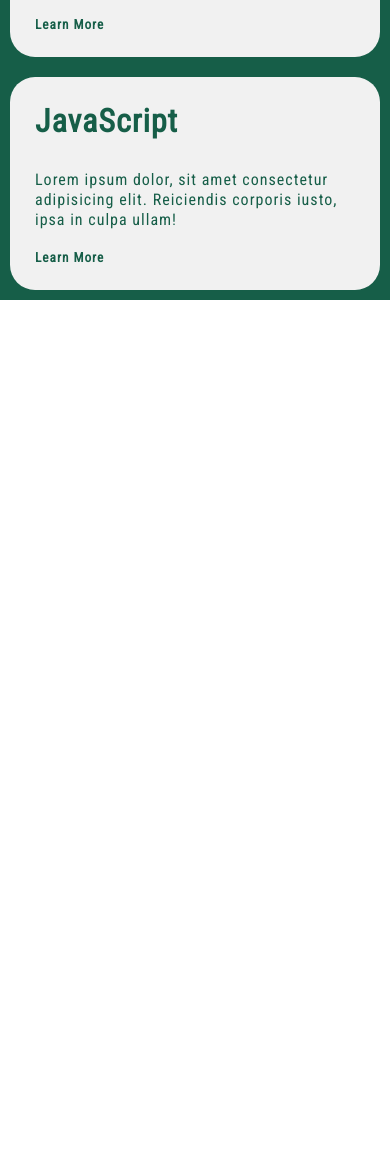
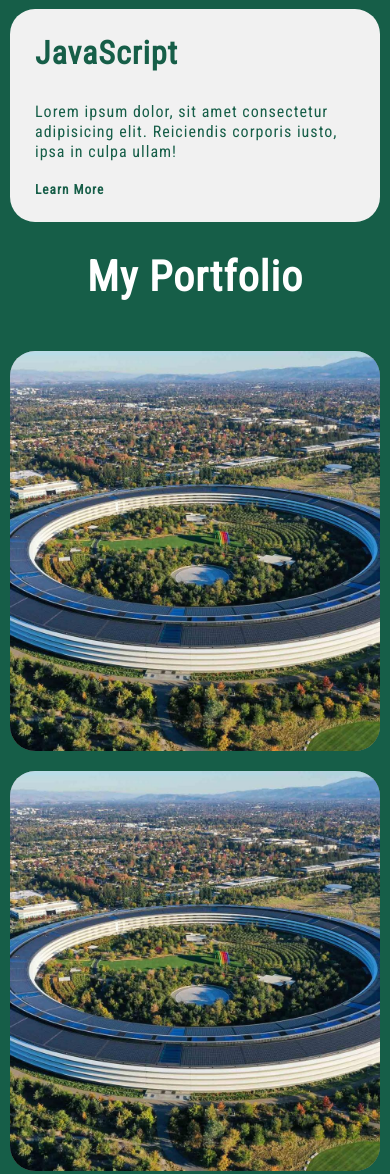
Before and after one commit to RizwanAhmed3000/Portfolio-Website, a plain HTML site: page index.html in a window 390 px wide. Shown: the part 2784-3958 px from the top of the page. Before the commit the page ends 3084 px from the top, so only its background shows below. Drawn offline with Linux system fonts and the light colour scheme.

Commit message:
Version 4 (My Portfolio)

```diff
--- a/index.html
+++ b/index.html
@@ -14,7 +14,7 @@
     <link rel="preconnect" href="https://fonts.gstatic.com" crossorigin>
     <link href="https://fonts.googleapis.com/css2?family=Poppins:ital@1&family=Roboto+Condensed&display=swap"
         rel="stylesheet">
-    <script src="https://kit.fontawesome.com/1b5d96e744.js" crossorigin="anonymous"></script>
+    <!-- <script src="https://kit.fontawesome.com/1b5d96e744.js" crossorigin="anonymous"></script> -->
 </head>
 
 <body>
@@ -27,7 +27,7 @@
                 <li><a href="#">Home</a></li>
                 <li><a href="#AboutPage">About</a></li>
                 <li><a href="#services">Services</a></li>
-                <li><a href="#">Portfolio</a></li>
+                <li><a href="#portfolio">Portfolio</a></li>
                 <li><a href="#">Contact Us</a></li>
             </ul>
         </div>
@@ -143,7 +143,7 @@
         <h1 class="myServices">My Services</h1>
         <div class="cardsContainer">
             <div class="cards">
-                <h1><i class="fa-solid fa-code"></i></h1>
+                <!-- <h1><i class="fa-solid fa-code"></i></h1> -->
                 <h1>HTML</h1>
                 <p>Lorem ipsum dolor sit amet consectetur adipisicing elit. Debitis, non. Officiis provident molestias
                     iusto laboriosam!</p>
@@ -163,6 +163,33 @@
             </div>
         </div>
     </div>
+    <div class="part5 part4" id="portfolio">
+        <h1 class="myPortfolio">My Portfolio</h1>
+        <div class="cardsContainer portfolioContainer">
+            <div class="portfolioCards card1">
+                <img src="images/apple-park-41.jpg" alt="" width="100%" height="100%" class="appleHQ">
+                <div class="cardText">
+                    <h3>Apple Website</h3>
+                    <p>Created using only HTML & CSS</p>
+                </div>
+            </div>
+            <div class="portfolioCards card1">
+                <img src="images/apple-park-41.jpg" alt="" width="100%" height="100%" class="appleHQ">
+                <div class="cardText">
+                    <h3>Apple Website</h3>
+                    <p>Created using only HTML & CSS</p>
+                </div>
+            </div>
+            <div class="portfolioCards card1">
+                <img src="images/apple-park-41.jpg" alt="" width="100%" height="100%" class="appleHQ">
+                <div class="cardText">
+                    <h3>Apple Website</h3>
+                    <p>Created using only HTML & CSS</p>
+                </div>
+            </div>
+        </div>
+
+    </div>
 
 
 </body>
--- a/style.css
+++ b/style.css
@@ -301,7 +301,7 @@
     bottom: -8%;
 }
 
-.imageContainer {
+.imageContainer{
     /* background-color: aliceblue; */
     margin: 10px 20px 10px 10px;
     position: relative;
@@ -324,27 +324,27 @@
     transition: transform ease-out 250ms;
 }
 
-.imageContainer::before {
+.imageContainer::before, .card1::before {
     border-top: 1px solid white;
     border-bottom: 1px solid white;
     transform: scale(0, 1);
 }
 
-.imageContainer::after {
+.imageContainer::after, .card1::after {
     border-left: 1px solid white;
     border-right: 1px solid white;
     transform: scale(1, 0);
 }
 
-.imageContainer:hover::before {
+.imageContainer:hover::before, .card1:hover::before {
     transform: scale(1.05, 1);
 }
 
-.imageContainer:hover::after {
+.imageContainer:hover::after, .card1:hover::after {
     transform: scale(1, 1.05);
 }
 
-.imageContainer:hover .MyPic {
+.imageContainer:hover .MyPic, .card1:hover .appleHQ {
     opacity: .4;
     filter: blur(2px);
 }
@@ -359,7 +359,7 @@
     transition: opacity ease-out 250ms;
 }
 
-.imageContainer:hover .cardText {
+.imageContainer:hover .cardText, .card1:hover .cardText {
     opacity: 1;
 }
 
@@ -460,7 +460,7 @@
     flex-wrap: wrap;
 }
 
-.cards{
+.cards, .portfolioCards{
     /* border: 1px solid red; */
     background-color: rgb(241 241 241);
     padding: 40px;
@@ -497,6 +497,44 @@
 
 }
 
+.myPortfolio{
+    text-align: center;
+    margin-bottom: 40px;
+    margin-top: 20px;
+    color: white;
+    font-size: 42px;
+}
+.portfolioCards{
+    padding: 0%;
+    height: 400px;
+}
+.card1{
+    position: relative;
+    background-color: gray;
+    transition: transform ease-in-out 250ms;
+}
+.card1::before, .card1::after{
+    content: "";
+    position: absolute;
+    opacity: 1;
+    top: 2.25em;
+    bottom: 2.25em;
+    left: 2.25em;
+    right: 2.25em;
+    transition: transform ease-out 250ms;
+}
+.card1 img{
+    object-fit: cover;
+    overflow: hidden;
+    border-radius: 25px;
+}
+.card1::before{
+    transform: scale(1, 0);
+}
+.card1::after{
+    transform: scale(0, 1);
+}
+
 /* Tablet */
 @media(min-width: 501px) and (max-width: 768px) {
     .container {
@@ -519,6 +557,9 @@
         margin: 0px;
     }
     .cards{
+        width: 100%;
+    }
+    .portfolioCards{
         width: 100%;
     }
 }
@@ -636,7 +677,7 @@
     .part4{
         padding: 0;
     }
-    .part4 .myServices{
+    .part4 .myServices, .part5 .myPortfolio{
         margin-top: 0px;
         padding-top: 20px;
     }
@@ -649,6 +690,10 @@
     .progress h3{
         font-size: 10px;
     }
+    .portfolioCards{
+        width: 100%;
+    }
+
 }
 
 @media(min-width: 1600px) and (max-width: 2000px) {
```
Also changed, not shown: images/9-95668_apple-logos-download-clipart-freeuse-apple-logo-png-removebg-preview.png (added), images/apple-park-41.jpg (added).
